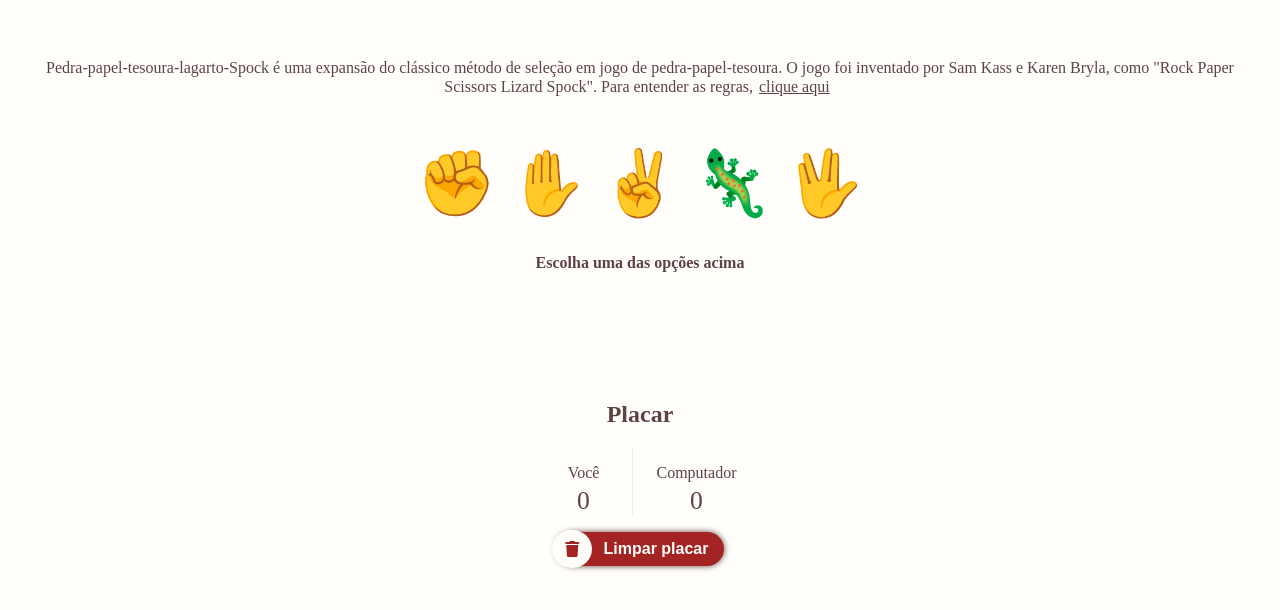
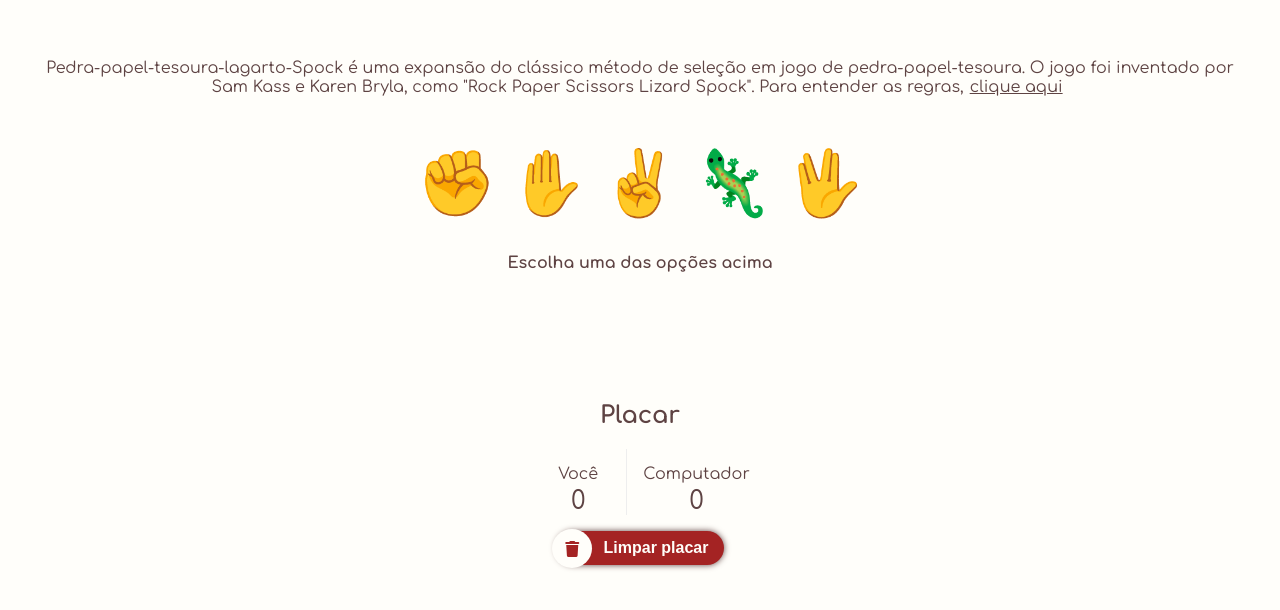
Before and after one commit to HaluDeCassia/largato-spock, a React (Create React App) app: page / in a window 1280 px wide. Shown: the part 112-722 px from the top of the page. Built offline with nearby package versions, Linux system fonts and the light colour scheme.

Commit message:
Add Comfortaa font-family import into global style

```diff
--- a/src/styles/global.js
+++ b/src/styles/global.js
@@ -1,5 +1,7 @@
 import styled, { createGlobalStyle } from "styled-components";
 import { dangerColor, darkColor, lightColor } from "./colors";
+
+import Comfortaa from '../fonts/Comfortaa-VariableFont_wght.ttf';
 
 import "font-awesome/css/font-awesome.css";
 
@@ -42,6 +44,11 @@ export const StyledButton = styled.button`
 `;
 
 export const Global = createGlobalStyle`
+  @font-face {
+    font-family: 'Comfortaa';
+    src: url(${Comfortaa});
+  }
+
   html, body {
     margin: 0;
     height: 100vh;
@@ -50,6 +57,6 @@ html, body {
     background-color: ${lightColor};
     text-rendering: optimizeLegibility !important;
     -webkit-font-smoothing: antialiased !important;
-  font-family: "Comfortaa", "san-serif";
+    font-family: 'Comfortaa', cursive;
   }
 `;
```
Also changed, not shown: src/fonts/Comfortaa-VariableFont_wght.ttf (added). Lines whose indentation alone changed are shown as unchanged.
